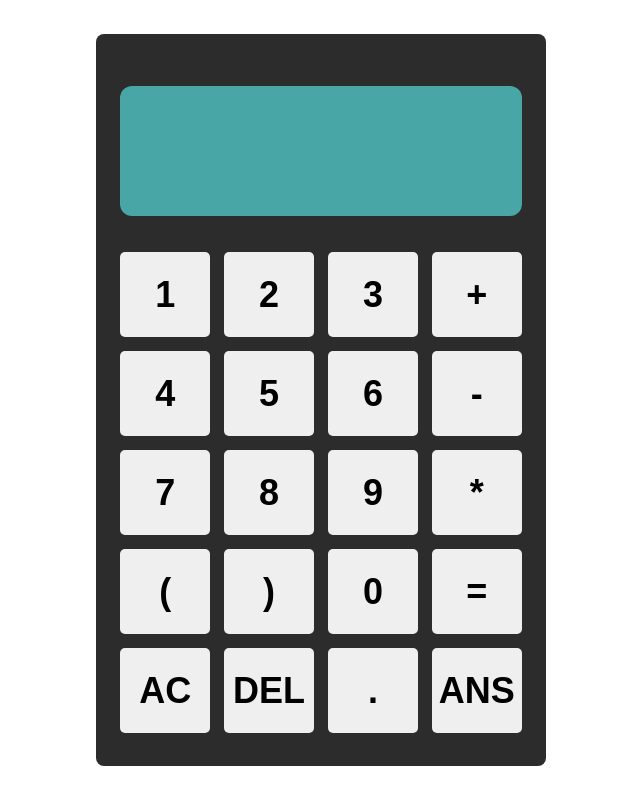
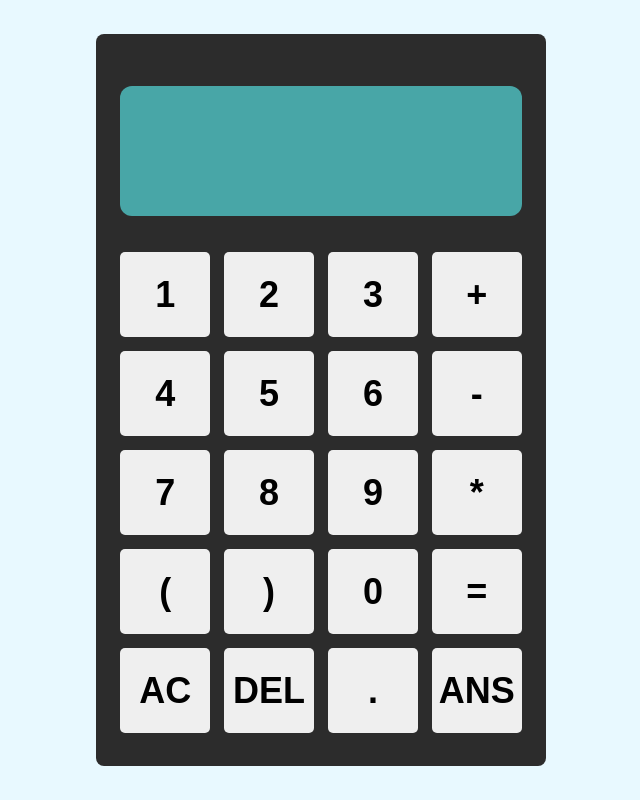
Before and after one commit to nguyenkhaan/Calculator, a plain HTML site: page index.html in a window 1280 px wide. Shown: the whole page, without its empty margins (319-959 px from the left). Drawn offline with Linux system fonts and the light colour scheme.

Commit message:
style.css

```diff
--- a/asset/style.css
+++ b/asset/style.css
@@ -11,6 +11,7 @@ html {
 }
 body {
     width: 100%;
+    background-color: #E8F9FF;
     height: 100vh;
     display: flex;
     align-items: center;
```
